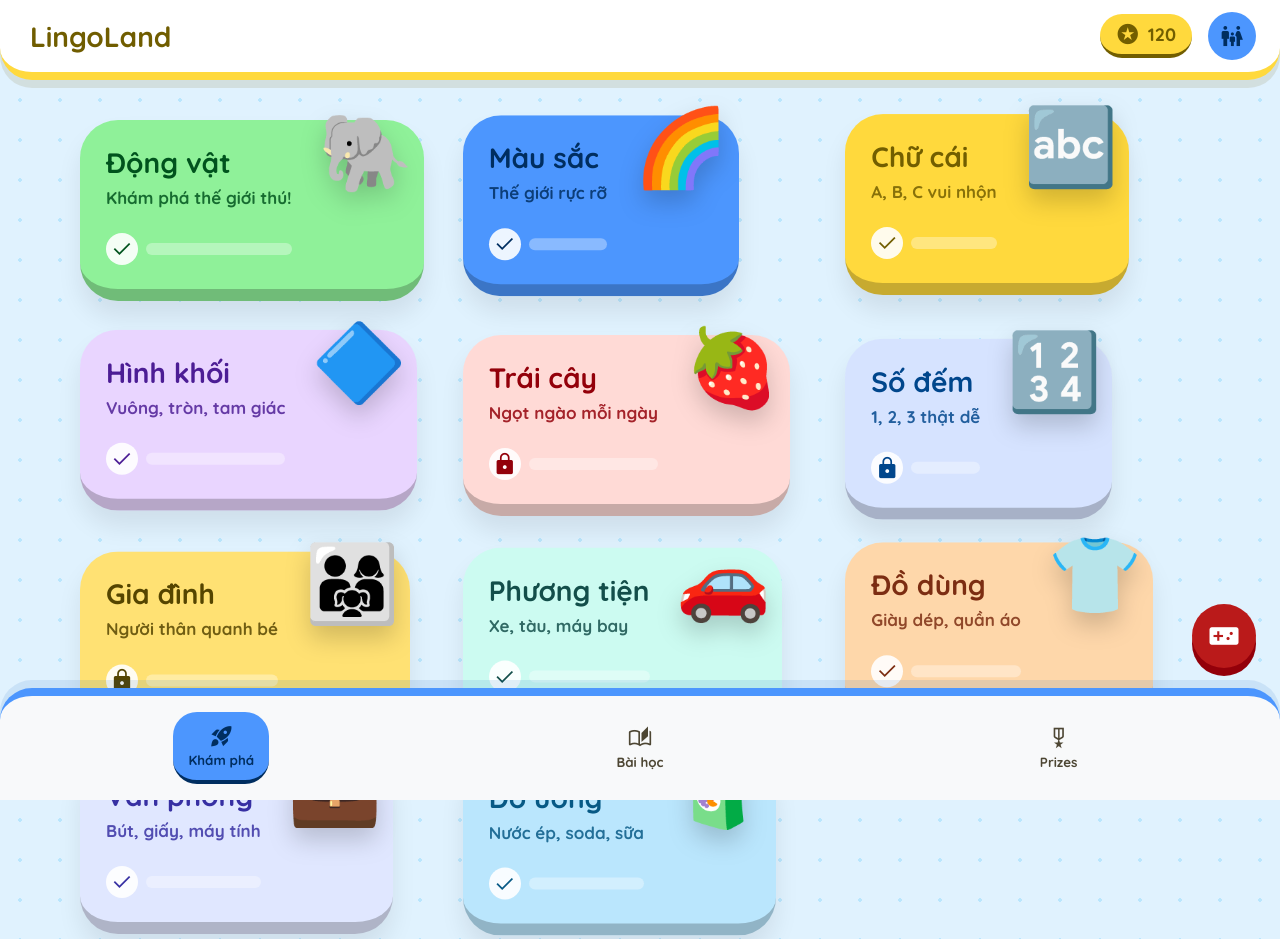
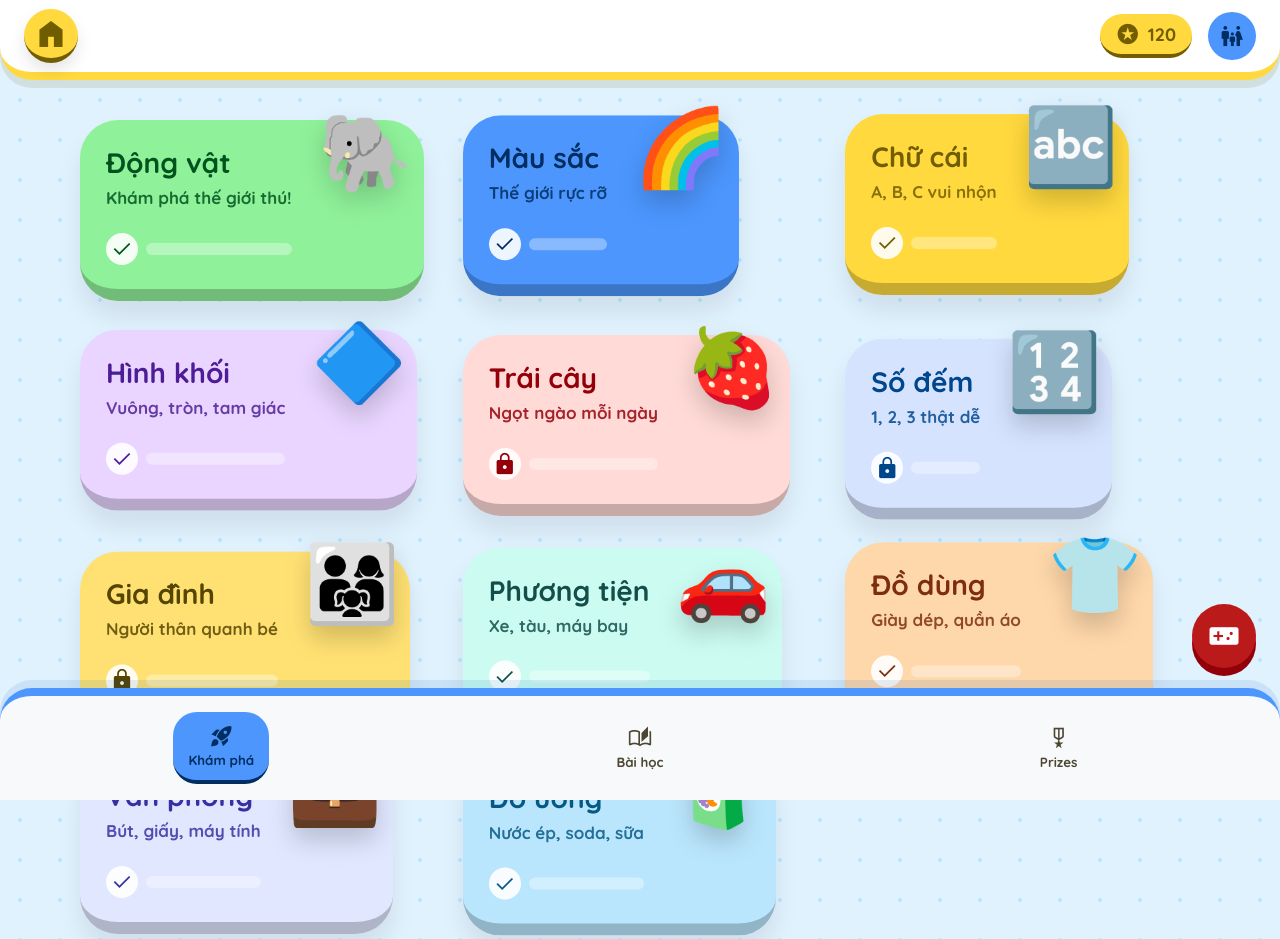
Before and after one commit to trantuan110191/lingoland-english-kids, a website: page index.html in a window 1280 px wide. Shown: the top 939 px of the page. Drawn offline with nearby package versions, Linux system fonts and the light colour scheme.

Commit message:
Replace header logo with home button

```diff
--- a/index.html
+++ b/index.html
@@ -13,11 +13,11 @@
     <link rel="preconnect" href="https://fonts.googleapis.com" />
     <link rel="preconnect" href="https://fonts.gstatic.com" crossorigin />
     <link href="https://fonts.googleapis.com/css2?family=Material+Symbols+Outlined:FILL@0..1&family=Quicksand:wght@500;700&display=swap" rel="stylesheet" />
-    <link rel="stylesheet" href="styles.css?v=20260604-mapgrid1" />
+    <link rel="stylesheet" href="styles.css?v=20260604-homeicon1" />
   </head>
   <body>
     <header class="top-app-bar">
-      <button id="homeLogoBtn" class="logo-btn" type="button">LingoLand</button>
+      <button id="homeLogoBtn" class="logo-btn" type="button" aria-label="Về trang chủ"><span class="material-symbols-outlined filled">home</span></button>
       <div class="star-pill"><span class="material-symbols-outlined filled">stars</span><b id="scoreText">0</b></div>
       <button id="parentBtn" class="round-icon" type="button" aria-label="Góc phụ huynh"><span class="material-symbols-outlined">family_restroom</span></button>
     </header>
--- a/styles.css
+++ b/styles.css
@@ -57,10 +57,19 @@ img { max-width: 100%; display: block; }
   box-shadow: var(--shadow);
 }
 .logo-btn {
+  width: 54px;
+  height: 54px;
+  display: grid;
+  place-items: center;
+  flex: 0 0 auto;
+  border-radius: 999px;
   color: var(--primary);
-  background: transparent;
-  font-size: 28px;
-  font-weight: 700;
+  background: var(--primary-container);
+  border-bottom: 5px solid #725e00;
+  box-shadow: 0 8px 16px rgba(0,0,0,.10);
+}
+.logo-btn .material-symbols-outlined {
+  font-size: 34px;
 }
 .star-pill {
   display: flex;
@@ -551,7 +560,8 @@ img { max-width: 100%; display: block; }
 @media (max-width: 520px) {
   body { padding-inline: 18px; }
   .top-app-bar { padding-inline: 18px; }
-  .logo-btn { font-size: 24px; }
+  .logo-btn { width: 50px; height: 50px; }
+  .logo-btn .material-symbols-outlined { font-size: 32px; }
   .star-pill { padding-inline: 12px; }
   .map-bg, .lesson-bg { margin-inline: -18px; padding-inline: 18px; }
   .island:nth-child(odd) .island-card { padding-right: 118px; }
```
